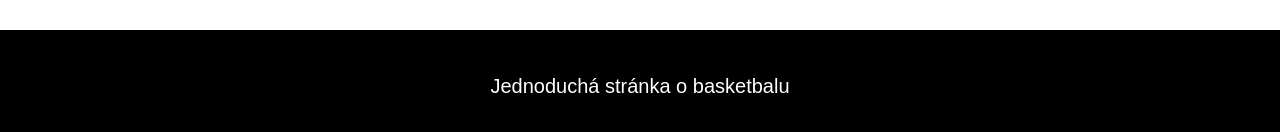
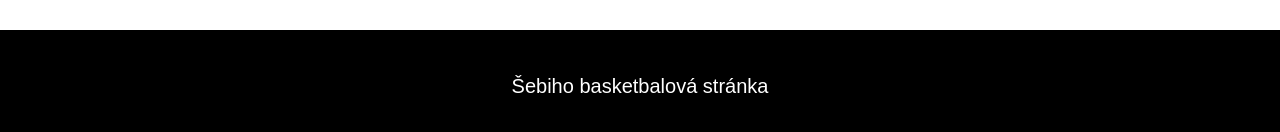
Before and after one commit to sebestas481-creator/projekt-web1, a plain HTML site: page index.html in a window 1280 px wide. Shown: the part 1585-1717 px from the top of the page. Drawn offline with Linux system fonts and the light colour scheme.

Commit message:
Upadte 2

```diff
--- a/index.html
+++ b/index.html
@@ -57,7 +57,7 @@
   </main>
 
   <footer>
-    <p>Jednoduchá stránka o basketbalu</p>
+    <p>Šebiho basketbalová stránka</p>
   </footer>
 
 </body>
```
